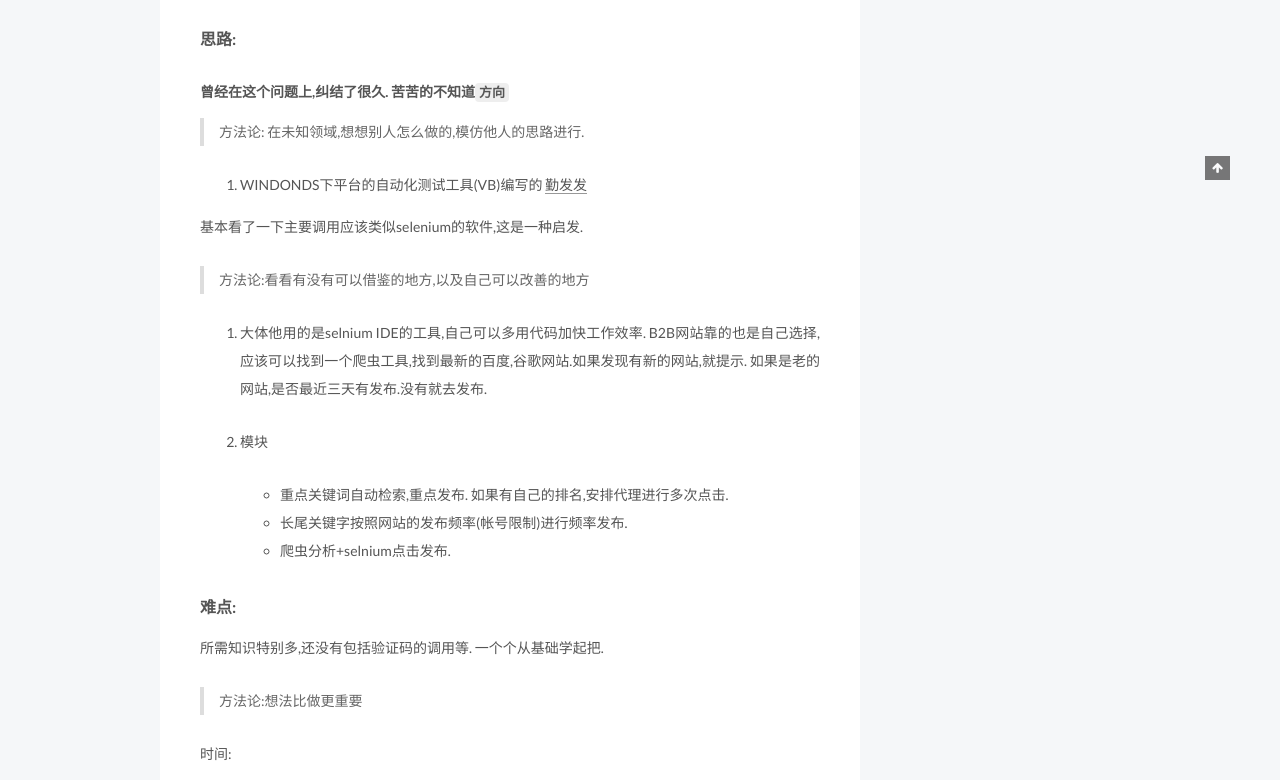
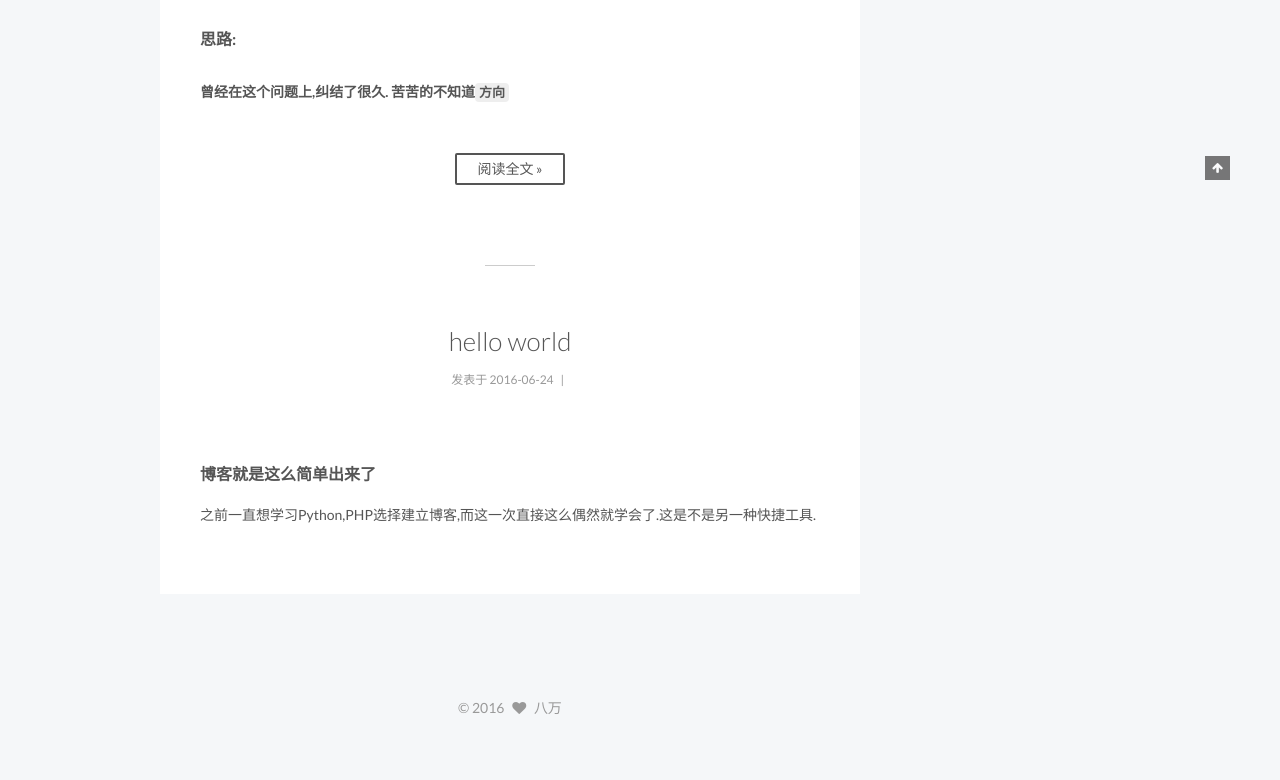
Before and after one commit to 3qfriend/3qfriend.github.io, a plain HTML site: page index.html in a window 1280 px wide. Shown: the part 720-1500 px from the top of the page. After the commit the page ends 1464 px from the top, so only its background shows below. Drawn offline with Linux system fonts and the light colour scheme; a script that the page names is missing.

Commit message:
Site updated: 2016-06-29 09:32:12

```diff
--- a/css/main.css
+++ b/css/main.css
@@ -1549,7 +1549,7 @@ pre .javascript .function {
   width: 4px;
   height: 4px;
   border-radius: 50%;
-  background: #ff6050;
+  background: #408aff;
 }
 .links-of-blogroll {
   font-size: 13px;
--- a/index.html
+++ b/index.html
@@ -316,8 +316,7 @@
 
 
 
-
-            <h4 id="销售途径-利用B2B网站完成产品自动发布工作"><a href="#销售途径-利用B2B网站完成产品自动发布工作" class="headerlink" title="销售途径:利用B2B网站完成产品自动发布工作"></a>销售途径:利用B2B网站完成产品自动发布工作</h4><ul>
+          <h4 id="销售途径-利用B2B网站完成产品自动发布工作"><a href="#销售途径-利用B2B网站完成产品自动发布工作" class="headerlink" title="销售途径:利用B2B网站完成产品自动发布工作"></a>销售途径:利用B2B网站完成产品自动发布工作</h4><ul>
 <li>减少人工的发帖时间</li>
 <li>关注文章内容本身</li>
 <li>随便学习百度SEO注意事项</li>
@@ -336,34 +335,12 @@
 <li>SQL数据库</li>
 <li>Python的代理</li>
 </ul>
-<h4 id="思路"><a href="#思路" class="headerlink" title="思路:"></a>思路:</h4><h5 id="曾经在这个问题上-纠结了很久-苦苦的不知道方向"><a href="#曾经在这个问题上-纠结了很久-苦苦的不知道方向" class="headerlink" title="曾经在这个问题上,纠结了很久. 苦苦的不知道方向"></a>曾经在这个问题上,纠结了很久. 苦苦的不知道<code>方向</code></h5><blockquote>
-<p>方法论: 在未知领域,想想别人怎么做的,模仿他人的思路进行.</p>
-</blockquote>
-<ol>
-<li>WINDONDS下平台的自动化测试工具(VB)编写的 <a href="http://www.qinfafa.com/" target="_blank" rel="external">勤发发</a></li>
-</ol>
-<p>基本看了一下主要调用应该类似selenium的软件,这是一种启发.  </p>
-<blockquote>
-<p>方法论:看看有没有可以借鉴的地方,以及自己可以改善的地方   </p>
-</blockquote>
-<ol>
-<li><p>大体他用的是selnium IDE的工具,自己可以多用代码加快工作效率. B2B网站靠的也是自己选择,应该可以找到一个爬虫工具,找到最新的百度,谷歌网站.如果发现有新的网站,就提示. 如果是老的网站,是否最近三天有发布.没有就去发布.</p>
-</li>
-<li><p>模块</p>
-<ul>
-<li>重点关键词自动检索,重点发布.  如果有自己的排名,安排代理进行多次点击.</li>
-<li>长尾关键字按照网站的发布频率(帐号限制)进行频率发布.</li>
-<li>爬虫分析+selnium点击发布.  </li>
-</ul>
-</li>
-</ol>
-<h4 id="难点"><a href="#难点" class="headerlink" title="难点:"></a>难点:</h4><p> 所需知识特别多,还没有包括验证码的调用等. 一个个从基础学起把.</p>
-<blockquote>
-<p>方法论:想法比做更重要</p>
-</blockquote>
-<p>时间:</p>
-
-
+<h4 id="思路"><a href="#思路" class="headerlink" title="思路:"></a>思路:</h4><h5 id="曾经在这个问题上-纠结了很久-苦苦的不知道方向"><a href="#曾经在这个问题上-纠结了很久-苦苦的不知道方向" class="headerlink" title="曾经在这个问题上,纠结了很久. 苦苦的不知道方向"></a>曾经在这个问题上,纠结了很久. 苦苦的不知道<code>方向</code></h5>
+          <div class="post-more-link text-center">
+            <a class="btn" href="/2016/06/26/first/#more" rel="contents">
+              阅读全文 &raquo;
+            </a>
+          </div>
 
 
     </div>
```
Also changed, not shown: 2016/06/26/first/index.html (+3 -2 lines).
